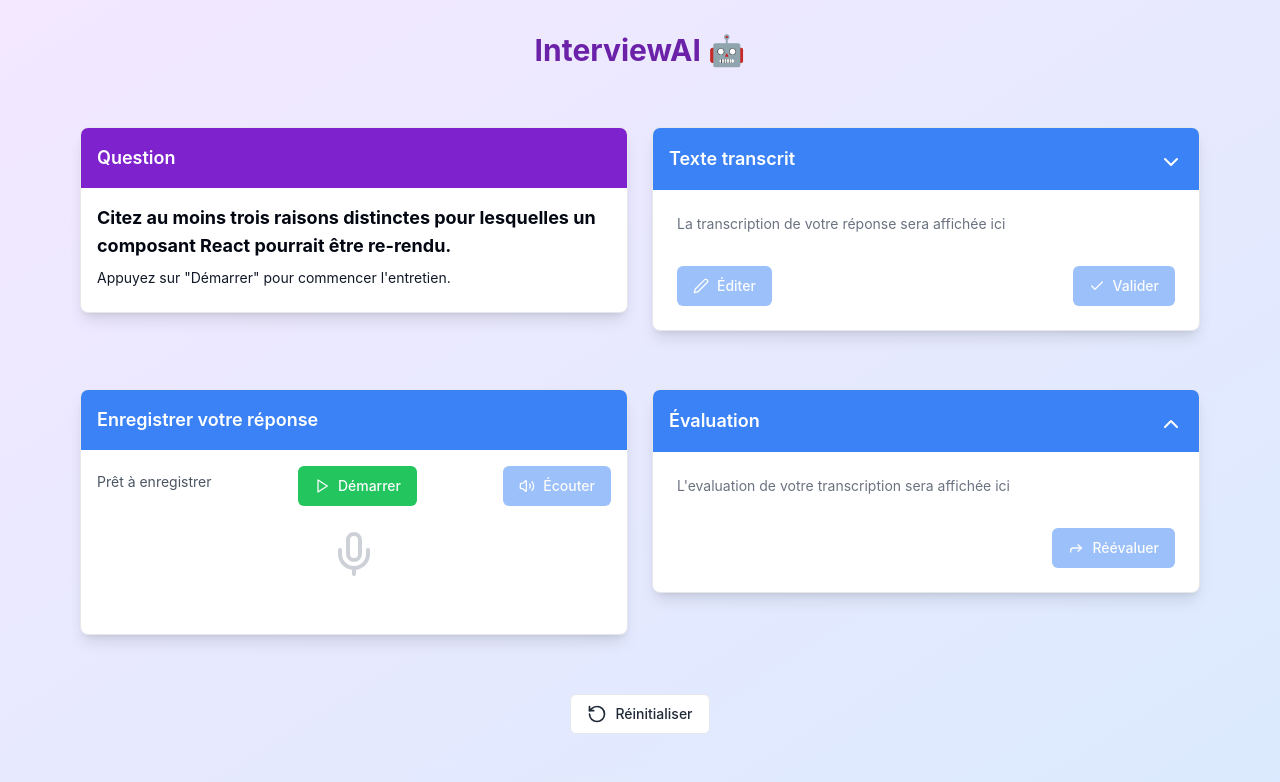
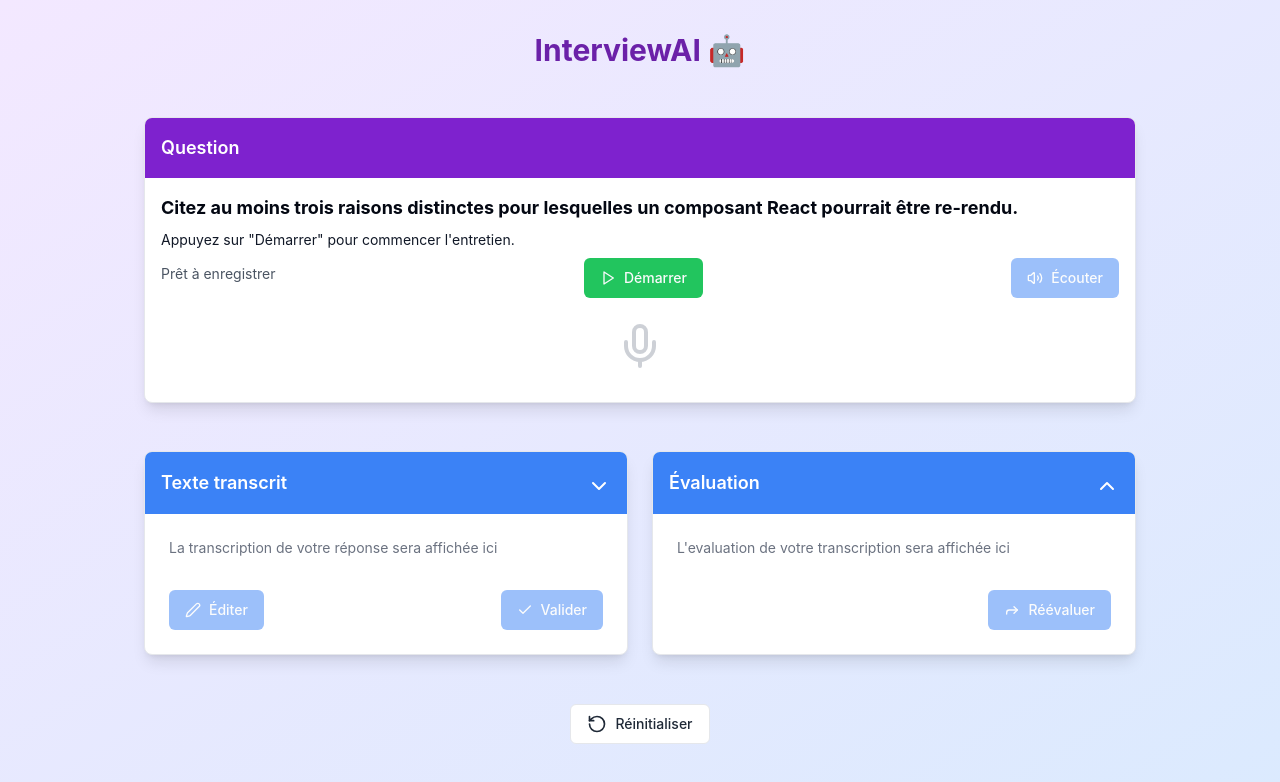
Before and after one commit to daniel-lou18/InterviewAI, a React (Vite) app: page / in a window 1280 px wide. Shown: the top 782 px of the page. Built offline with nearby package versions, Linux system fonts and the light colour scheme; no server answers.

Commit message:
Change layout, merge question and recording features

```diff
--- a/src/components/ui/CompoundCard.tsx
+++ b/src/components/ui/CompoundCard.tsx
@@ -1,11 +1,14 @@
-import { PropsWithChildren } from "react";
 import { Card, CardContent, CardFooter, CardHeader } from "./card";
 import TextTitle from "./TextTitle";
 import { cn } from "@/lib/utils";
 import { PropsWithChildrenClassName } from "@/utils/types";
 
-function CardContainer({ children }: PropsWithChildren) {
-  return <Card className="mb-6 shadow-lg overflow-hidden">{children}</Card>;
+function CardContainer({ children, className }: PropsWithChildrenClassName) {
+  return (
+    <Card className={cn("mb-6 shadow-lg overflow-hidden", className)}>
+      {children}
+    </Card>
+  );
 }
 
 function Header({ children, className }: PropsWithChildrenClassName) {
--- a/src/features/question/index.tsx
+++ b/src/features/question/index.tsx
@@ -2,13 +2,26 @@
 import Text from "@/components/ui/Text";
 import { motion } from "framer-motion";
 import { PropsWithChildren } from "react";
+import { Play, Pause, Mic, Volume2 } from "lucide-react";
+import { Button } from "@/components/ui/button";
+import useRecord from "@/hooks/useRecord";
+import Container from "@/components/ui/Container";
 
 export default function Question({ children }: PropsWithChildren) {
+  const {
+    isRecording,
+    handleStartRecording,
+    handleStopRecording,
+    handlePlayAudio,
+    audioUrl,
+  } = useRecord();
+
   return (
     <motion.div
       initial={{ opacity: 0, y: 20 }}
       animate={{ opacity: 1, y: 0 }}
       transition={{ duration: 0.5, delay: 0.2 }}
+      className="col-span-2"
     >
       <Card>
         <Card.Header className="bg-purple-700">Question</Card.Header>
@@ -17,6 +30,59 @@
           <Text className="text-primary mt-2 text-sm">
             {'Appuyez sur "Démarrer" pour commencer l\'entretien.'}
           </Text>
+          <Container className="flex items-center justify-between mb-4">
+            <Text
+              className={`text-sm ${
+                isRecording ? "text-red-600 font-semibold" : "text-gray-600"
+              }`}
+            >
+              {isRecording
+                ? "Enregistrement en cours..."
+                : "Prêt à enregistrer"}
+            </Text>
+            <Button
+              onClick={isRecording ? handleStopRecording : handleStartRecording}
+              className={`transition-all duration-300 ${
+                isRecording
+                  ? "bg-red-500 hover:bg-red-600"
+                  : "bg-green-500 hover:bg-green-600"
+              }`}
+            >
+              {isRecording ? (
+                <Pause className="mr-2 h-4 w-4" />
+              ) : (
+                <Play className="mr-2 h-4 w-4" />
+              )}
+              {isRecording ? "Arrêter" : "Démarrer"}
+            </Button>
+            <Button
+              disabled={!audioUrl}
+              onClick={handlePlayAudio}
+              className="bg-blue-500 hover:bg-blue-600 transition-all duration-300"
+            >
+              <Volume2 className="mr-2 h-4 w-4" />
+              Écouter
+            </Button>
+          </Container>
+          <Container className="flex justify-center pt-2 mb-4">
+            <motion.div
+              animate={{
+                scale: isRecording ? [1, 1.2, 1] : 1,
+                opacity: isRecording ? 1 : 0.5,
+              }}
+              transition={{
+                duration: 1,
+                repeat: isRecording ? Infinity : 0,
+                repeatType: "loop",
+              }}
+            >
+              <Mic
+                className={`h-12 w-12 ${
+                  isRecording ? "text-red-500" : "text-gray-400"
+                }`}
+              />
+            </motion.div>
+          </Container>
         </Card.Content>
       </Card>
     </motion.div>
--- a/src/pages/Interview.tsx
+++ b/src/pages/Interview.tsx
@@ -1,7 +1,6 @@
 import { RotateCcw } from "lucide-react";
 import { Button } from "@/components/ui/button";
 import { motion } from "framer-motion";
-import Answer from "../features/answer";
 import Transcription from "../features/transcribe";
 import PageTitle from "../components/ui/PageTitle";
 import Question from "../features/question";
@@ -11,14 +10,13 @@
 const Interview = () => {
   return (
     <Container className="w-screen min-h-screen bg-gradient-to-br from-purple-100 to-blue-100">
-      <Container className="container mx-auto px-4 py-8 min-h-screen lg:grid grid-cols-2 lg:max-w-[90%] gap-x-6">
+      <Container className="container mx-auto px-4 py-8 min-h-screen lg:grid grid-cols-2 lg:max-w-[1024px] gap-x-6">
         <PageTitle className="lg:col-span-2">InterviewAI 🤖</PageTitle>
         <Question>
           Citez au moins trois raisons distinctes pour lesquelles un composant
           React pourrait être re-rendu.
         </Question>
         <Transcription />
-        <Answer />
         <Evaluation />
 
         {/* <AnimatePresence>
```
